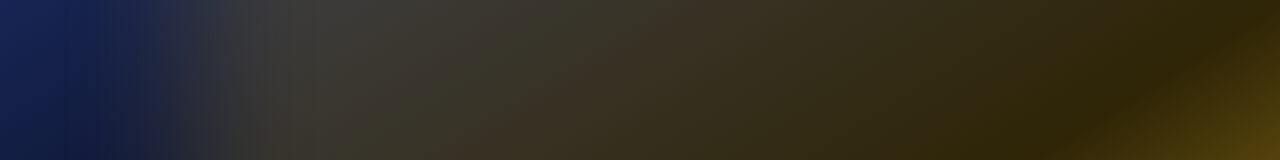
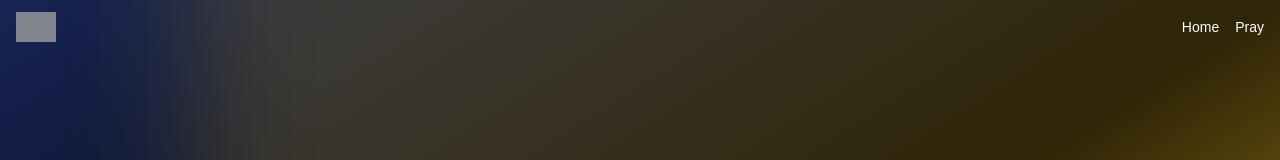
Before and after one commit to Solomough/The-pouring-clouds, a React (Vite) app: page / in a window 1280 px wide. Shown: the top 160 px of the page. Built offline with nearby package versions, Linux system fonts and the light colour scheme; grey boxes are pictures that could not be loaded.

Commit message:
Update App.jsx

```diff
--- a/src/App.jsx
+++ b/src/App.jsx
@@ -4,10 +4,12 @@ import Timer from './pages/Timer'
 import Scripture from './pages/Scripture'
 import InsightForm from './pages/InsightForm'
 import Success from './pages/Success'
+import Navbar from './components/Navbar'
 
 export default function App() {
   return (
     <BrowserRouter>
+      <Navbar />
       <Routes>
         <Route path="/" element={<Landing />} />
         <Route path="/timer" element={<Timer />} />
```
